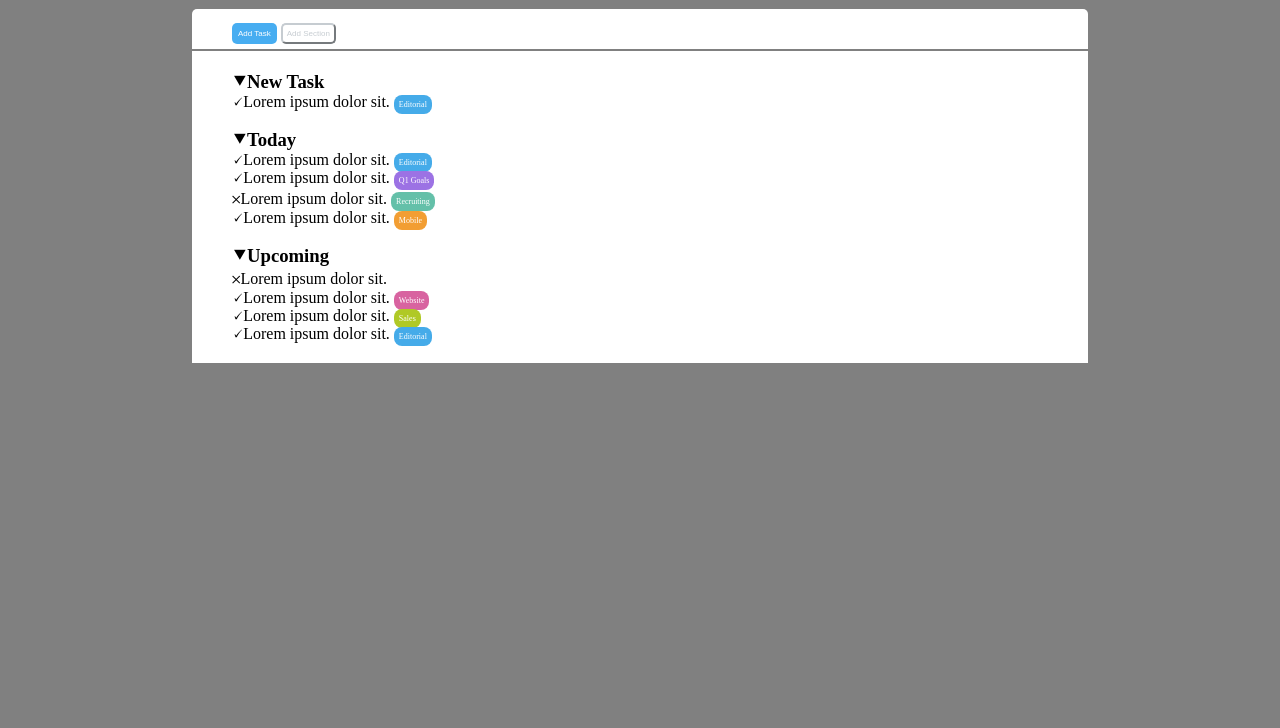
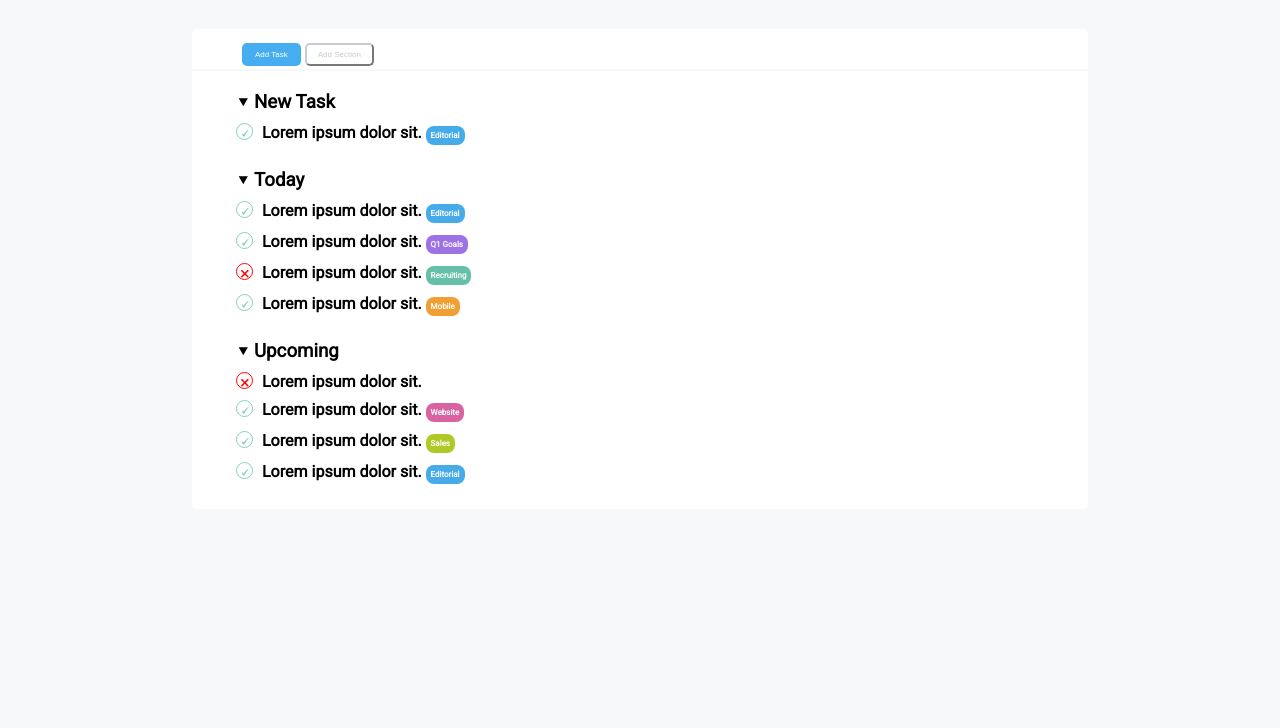
Before and after one commit to Iader-Fo/html-css-toboolist, a plain HTML site: page index.html in a window 1280 px wide. Shown: the part 72-800 px from the top of the page. Drawn offline with Linux system fonts and the light colour scheme.

Commit message:
Finalizzazione progetto

```diff
--- a/index.html
+++ b/index.html
@@ -7,6 +7,12 @@
     <title>Toboolist</title>
 
     <link rel="stylesheet" href="style.css">
+
+    <link rel="preconnect" href="https://fonts.googleapis.com">
+    <link rel="preconnect" href="https://fonts.gstatic.com" crossorigin>
+    <link href="https://fonts.googleapis.com/css2?family=Roboto&display=swap" rel="stylesheet">
+
+    <link rel="icon" type="image/x-icon" href="img/Logo.png">
 
 </head>
 
--- a/style.css
+++ b/style.css
@@ -4,7 +4,8 @@
     box-sizing: border-box;
 }
 body{
-    background-color: grey;
+    background-color: #f6f8f9;
+    font-family: 'Roboto', sans-serif;
 }
 
 header{
@@ -17,6 +18,7 @@ header{
 main{
     width: 70%;
     margin: 0 auto;
+    padding-top: 20px;
 }
 
 #logo{
@@ -28,6 +30,7 @@ main{
 #title{
     display: inline-block;
     vertical-align: middle;
+    font-weight: bolder;
 }
 
 .add{
@@ -44,16 +47,15 @@ main{
 #task, #section{
     vertical-align: middle;
     border-radius: 5px;
-    padding: 4px 4px;
+    padding: 5px 11px;
     font-size: 0.5em;
-
 }
 
 #task{
     color: white;
     background-color: #47adf1;
     border-color: transparent;
-
+    margin-left: 10px;
 }
 
 #section{
@@ -68,18 +70,53 @@ main{
     padding-left: 40px;
     margin-top: 2px;
     background-color: white;
+    border-bottom-left-radius: 5px;
+    border-bottom-right-radius: 5px;
+}
+
+h3{
+    margin-bottom: 6px;
 }
 
 h3::before{
     content: '\2BC6';
+    margin-right: 5px;
+    margin-left: 5px;
+    font-size: 0.8em;
+}
+
+p{
+    line-height: 20px;
+    font-weight: bold;
+    padding: 4px;
 }
 
 .do_it::before{
-    content: '\1F5F8'
+    display: inline-block;
+    content: '\1F5F8';
+    border: #86cfbe 1px solid;
+    color: #86cfbe;
+    border-radius: 50%;
+    height: 15px;
+    width: 15px;
+    line-height: 20px;
+    text-align: center;
+    font-size: 0.8em;
+    margin-right: 9px;
 }
 
 .nope::before{
-    content: '\10102'
+    display: inline-block;
+    content: '\10102';
+    border: red 1px solid;
+    color: red;
+    border-radius: 50%;
+    height: 15px;
+    width: 15px;
+    line-height: 20px;
+    text-align: center;
+    font-size: 0.9em;
+    margin-right: 9px;
 }
 
 .tag_blue{
```
